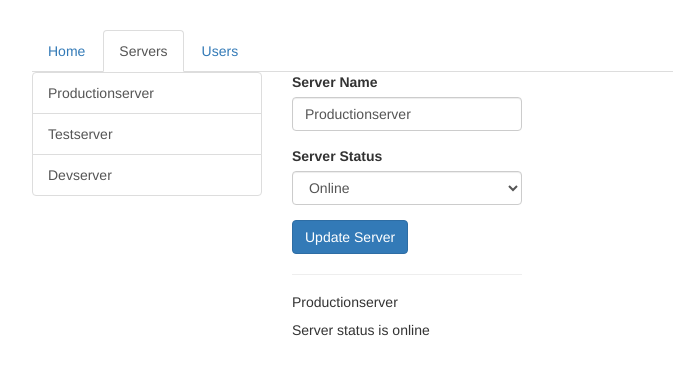
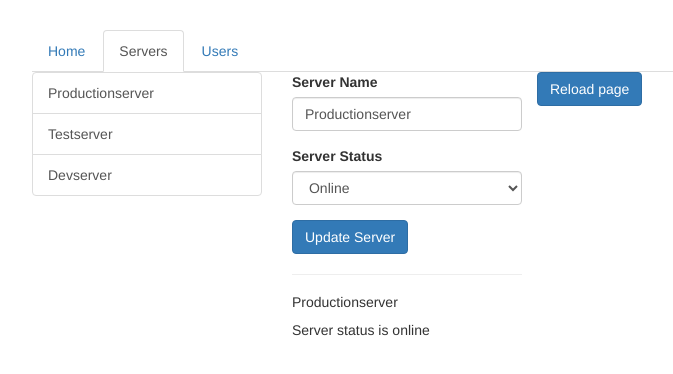
Before and after one commit to marcusblackhall/routing-app, an Angular app: page /servers in a window 1280 px wide. Shown: the top 374 px of the page, without its empty margins (233-906 px from the left). Built offline with nearby package versions, Linux system fonts and the light colour scheme.

Commit message:
Navigation programatically

```diff
--- a/src/app/home/home.component.html
+++ b/src/app/home/home.component.html
@@ -1,2 +1,3 @@
 <h4>Welcome to Server Manager 4.0</h4>
 <p>Manage your Servers and Users.</p>
+<button class="btn btn-primary" (click)="onLoadServers()">Load servers</button>
--- a/src/app/home/home.component.ts
+++ b/src/app/home/home.component.ts
@@ -1,4 +1,5 @@
 import { Component, OnInit } from '@angular/core';
+import { Router } from '@angular/router';
 
 @Component({
   selector: 'app-home',
@@ -7,9 +8,13 @@
 })
 export class HomeComponent implements OnInit {
 
-  constructor() { }
+  constructor(private router:Router) { }
 
   ngOnInit() {
   }
 
+  onLoadServers(){
+      this.router.navigate(["/servers"]);
+  }
+
 }
--- a/src/app/servers/servers.component.html
+++ b/src/app/servers/servers.component.html
@@ -1,4 +1,7 @@
 <div class="row">
+  <button class="btn btn-primary" (click)="onReload()">
+    Reload page
+  </button>
   <div class="col-xs-12 col-sm-4">
     <div class="list-group">
       <a
@@ -14,4 +17,5 @@
     <hr>
     <app-server></app-server>
   </div>
+
 </div>
--- a/src/app/servers/servers.component.ts
+++ b/src/app/servers/servers.component.ts
@@ -1,4 +1,5 @@
 import { Component, OnInit } from '@angular/core';
+import { ActivatedRoute, Router } from '@angular/router';
 import { ServersService } from './servers.service';
 
 @Component({
@@ -9,10 +10,17 @@
 export class ServersComponent implements OnInit {
   public servers: {id: number, name: string, status: string}[] = [];
 
-  constructor(private serversService: ServersService) { }
+  constructor(private serversService: ServersService,
+    private router:Router,
+    private route:ActivatedRoute
+
+    ) { }
 
   ngOnInit() {
     this.servers = this.serversService.getServers();
   }
 
+  onReload(){
+    this.router.navigate(['servers'],{relativeTo: this.route});
+  }
 }
--- a/src/app/servers/servers.service.ts
+++ b/src/app/servers/servers.service.ts
@@ -41,4 +41,6 @@
       server.status = serverInfo.status;
     }
   }
+
+
 }
--- a/src/index.html
+++ b/src/index.html
@@ -2,7 +2,7 @@
 <html lang="en">
 <head>
   <meta charset="utf-8">
-  <title>MyFirstApp</title>
+  <title>Using routing in angular</title>
   <base href="/">
 
   <meta name="viewport" content="width=device-width, initial-scale=1">
```
